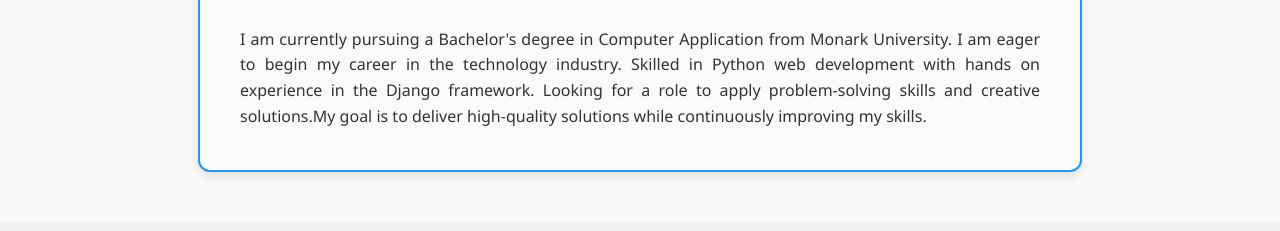
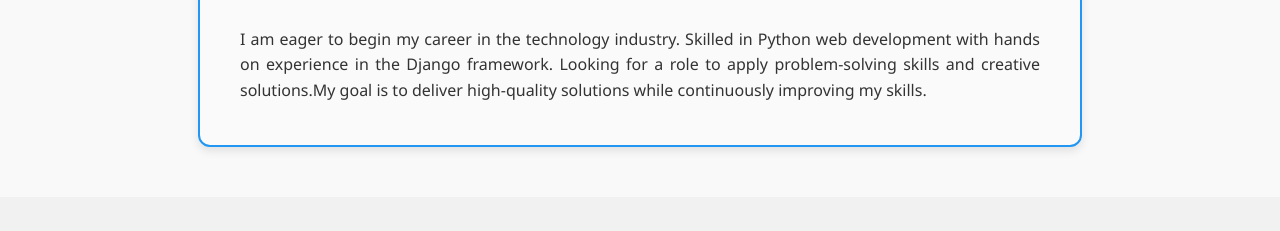
Before and after one commit to kajalmahto605/my_portfolio, a plain HTML site: page index.html in a window 1280 px wide. Shown: the part 569-800 px from the top of the page. Drawn offline with Linux system fonts and the light colour scheme.

```diff
--- a/index.html
+++ b/index.html
@@ -41,8 +41,7 @@
   <div class="about-container">
     <h2 class="about-kajal">About Me</h2>
     <p>
-       I am currently pursuing a Bachelor's degree in Computer Application
- from Monark University. I am eager to begin my career in the
+        I am eager to begin my career in the
  technology industry. Skilled in Python web development with hands
 on experience in the Django framework. Looking for a role to apply
  problem-solving skills and creative solutions.My goal is to deliver high-quality solutions while continuously improving my skills.
```
